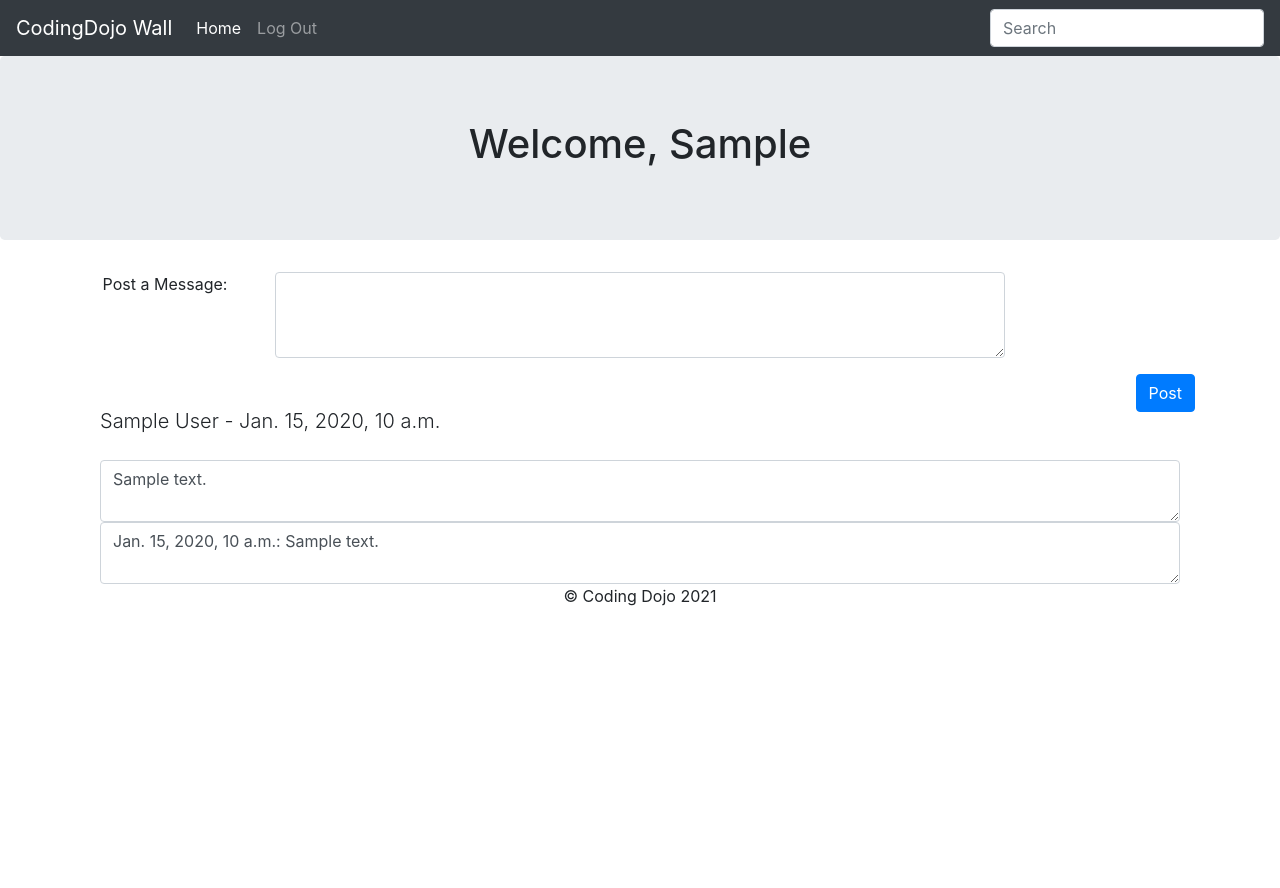
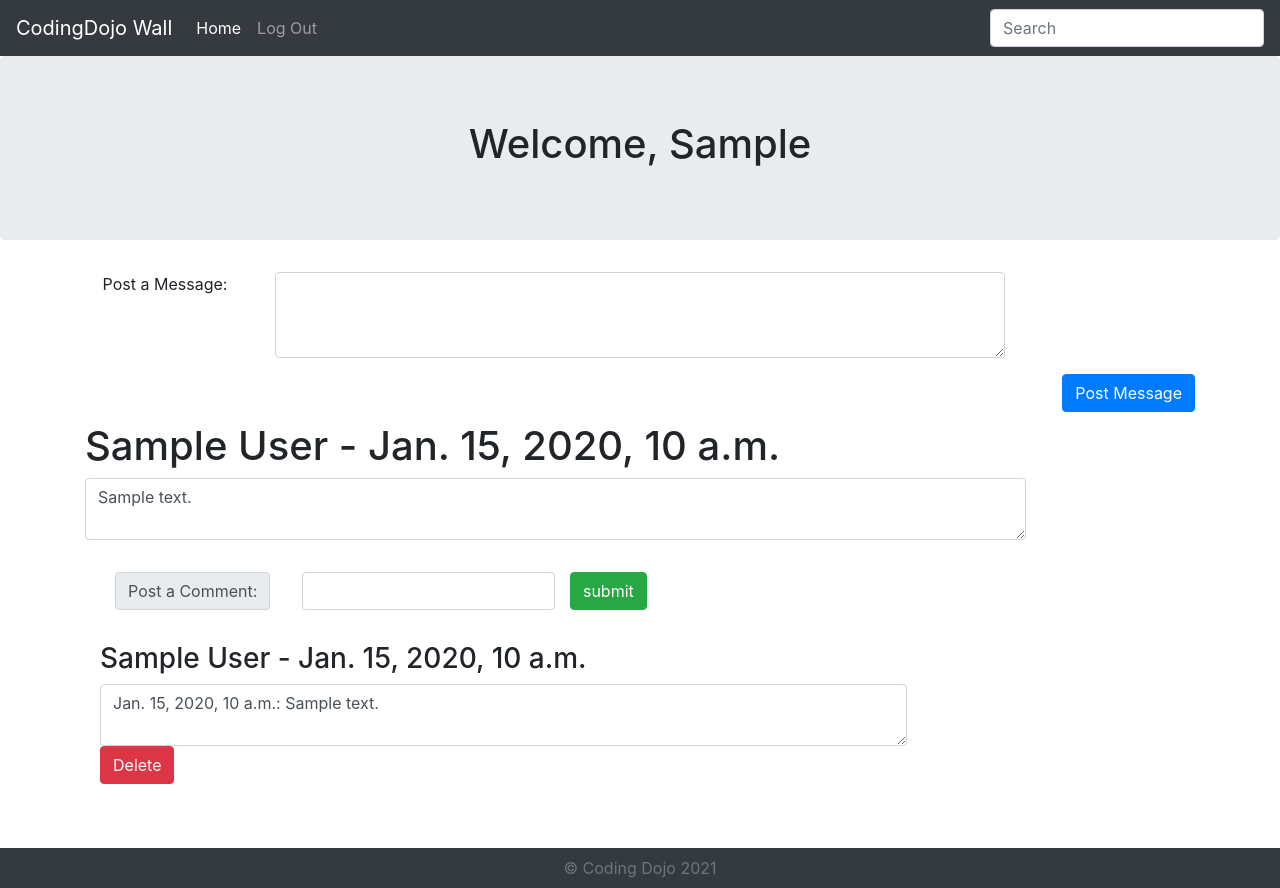
Before and after one commit to Virbil/wall-django, a Django app: template wall_app/templates/my-wall.html in a window 1280 px wide. Before the commit the page ends 606 px from the top, so only its background shows below. Run offline with Django 3.2, Linux system fonts and the light colour scheme; the template is opened without the code that fills it: values that come from a table or form of the project are taken from there, others are empty; tables that the repository leaves empty hold one stand-in row (values such as "Sample post"); some libraries are stand-ins or nearby versions.

Commit message:
updated template and views. still needs work posting from one user to another

```diff
--- a/login_reg_app/views.py
+++ b/login_reg_app/views.py
@@ -23,6 +23,7 @@ def log_in(request):
                 logged_in_user = user[0]
                 if bcrypt.checkpw(request.POST["password"].encode(), logged_in_user.password.encode()):
                     request.session['userid'] = logged_in_user.id
+                    request.session['user'] = logged_in_user.first_name
 
                     return redirect('/wall')
                 else:
@@ -47,7 +48,7 @@ def reg_me(request):
         password = request.POST['password']
         pw_hash = bcrypt.hashpw(password.encode(), bcrypt.gensalt()).decode()
 
-        User.objects.create(
+        new_user = User.objects.create(
             first_name = request.POST["first_name"],
             last_name = request.POST["last_name"],
             email = request.POST["email"],
@@ -55,6 +56,8 @@ def reg_me(request):
             password = pw_hash
         )
 
+        request.session["user"] = new_user.first_name
+        request.session["userid"] = new_user.id
         return redirect('/')
 
 def success(request):
--- a/wall_app/templates/my-wall.html
+++ b/wall_app/templates/my-wall.html
@@ -9,7 +9,7 @@
 
     <title>My Wall</title>
 </head>
-<body class="text-center" style="padding-top: 3.5rem;">
+<body class="text-center d-flex flex-column min-vh-100" style="padding-top: 3.5rem;">
     <nav class="navbar navbar-expand-md navbar-dark fixed-top bg-dark">
         <a class="navbar-brand" href="#">CodingDojo Wall</a>
         <button class="navbar-toggler" type="button" data-toggle="collapse" data-target="#navbarsExample01" aria-controls="navbarsExample01" aria-expanded="false" aria-label="Toggle navigation">
@@ -41,7 +41,7 @@
             <div class="container">
                 <form action="/wall/new_message" method="POST" autocomplete="off">
                     {% csrf_token %}
-                    <div class="form-group row">
+                    <div class="form-group row mt-3">
                         <div class="col-sm-2">
                             <label for="message">Post a Message: </label>
                         </div>
@@ -49,44 +49,54 @@
                             <textarea class="form-control" name="message" rows="3"></textarea>
                         </div>
                     </div>
-                    <button type="submit" class="btn btn-primary float-right mb-5">Post</button>
+                    <button type="submit" class="btn btn-primary float-right mb-5">Post Message</button>
                 </form>
             </div>
-            <!-- <div class="container">
-                <form action="/wall/new_comment" method="POST" autocomplete="off">
-                    {% csrf_token %}
-                    <div class="form-group row">
-                        <div class="col-sm-2">
-                            <label for="comment">Post a Comment: </label>
-                        </div>
-                        <div class="col-sm-8">
-                            <textarea class="form-control" name="comment" rows="3"></textarea>
-                        </div>
-                    </div>
-                    <button type="submit" class="btn btn-success float-right mb-5">Post</button>
-                </form>
-            </div> -->
 
             <div class="container mt-5">
                 {% for message in all_messages reversed %}
                     <div class="container">
-                        <p class="lead float-left">{{ message.user.first_name }} {{ message.user.last_name }} - {{ message.updated_at }}</p>
-                        <textarea class="form-control">{{ message.message }}</textarea>
+                        <div class="form-group row float-left mt-3">
+                            <h1>{{ message.user.first_name }} {{ message.user.last_name }} - {{ message.updated_at }}</h1>
+                            <textarea class="form-control">{{ message.message }}</textarea>
+                        </div>
 
-                        {% for comment in all_comments reversed %}
-                        <textarea class="form-control">{{ comment.updated_at }}: {{ comment.comment }}</textarea>
+                        <div class="container">
+                            <form action="/wall/new_comment/{{message.id}}" method="POST">
+                                {% csrf_token %}
+                                <div class="form-group row float-left mt-3">
+                                    <div class="input-group-prepend col-sm-4">
+                                        <span class="input-group-text">Post a Comment: </span>
+                                    </div>
+                                    <div class="col-6">
+                                        <input type="text" id="comment" name="comment" class="form-control">
+                                    </div>
+                                    <input type="submit" class="btn btn-success" value="submit">
+                                </div>
+                            </form>
+                        </div>
+
+                        {% for comment in message.comments.all reversed %}
+                        <div class="container">
+                            <div class="form-group row float-left mt-3">
+                                <h3>{{ comment.user.first_name }} {{ comment.user.last_name }} - {{ comment.updated_at}}</h3>
+                                <textarea class="form-control">{{ comment.updated_at }}: {{ comment.comment }}</textarea>
+                                <a href="/delete/{{ comment.id }}" class="btn btn-danger float-right mb-5">Delete</a>
+                            </div>
+                        </div>
                         {% endfor %}
                     </div>
                 {% endfor %}
             </div>
         </main>
 
-        <footer class="container">
-            <div class="inner">
-                <p>&copy; Coding Dojo 2021</p>
-            </div>
-        </footer>
-    </div>
+        <div class="navbar bg-dark d-flex flex-column">
+            <footer class="footer text-center">
+                <div class="container">
+                    <span class="text-muted">&copy; Coding Dojo 2021</span>
+                </div>
+            </footer>
+        </div>
 
     <!-- Optional JavaScript -->
     <!-- jQuery first, then Popper.js, then Bootstrap JS -->
--- a/wall_app/urls.py
+++ b/wall_app/urls.py
@@ -4,5 +4,7 @@ from . import views
 urlpatterns = [
     path('', views.my_wall),
     path('new_message', views.new_message),
-    path('new_comment', views.new_comment),
+    path('new_comment/<int:id>', views.new_comment),
+    path('edit/<int:id>', views.edit_comment),
+    path('delete/<int:id>', views.delete_comment),
 ]
```
Also changed, not shown: wall_app/views.py (+15 -2 lines).
